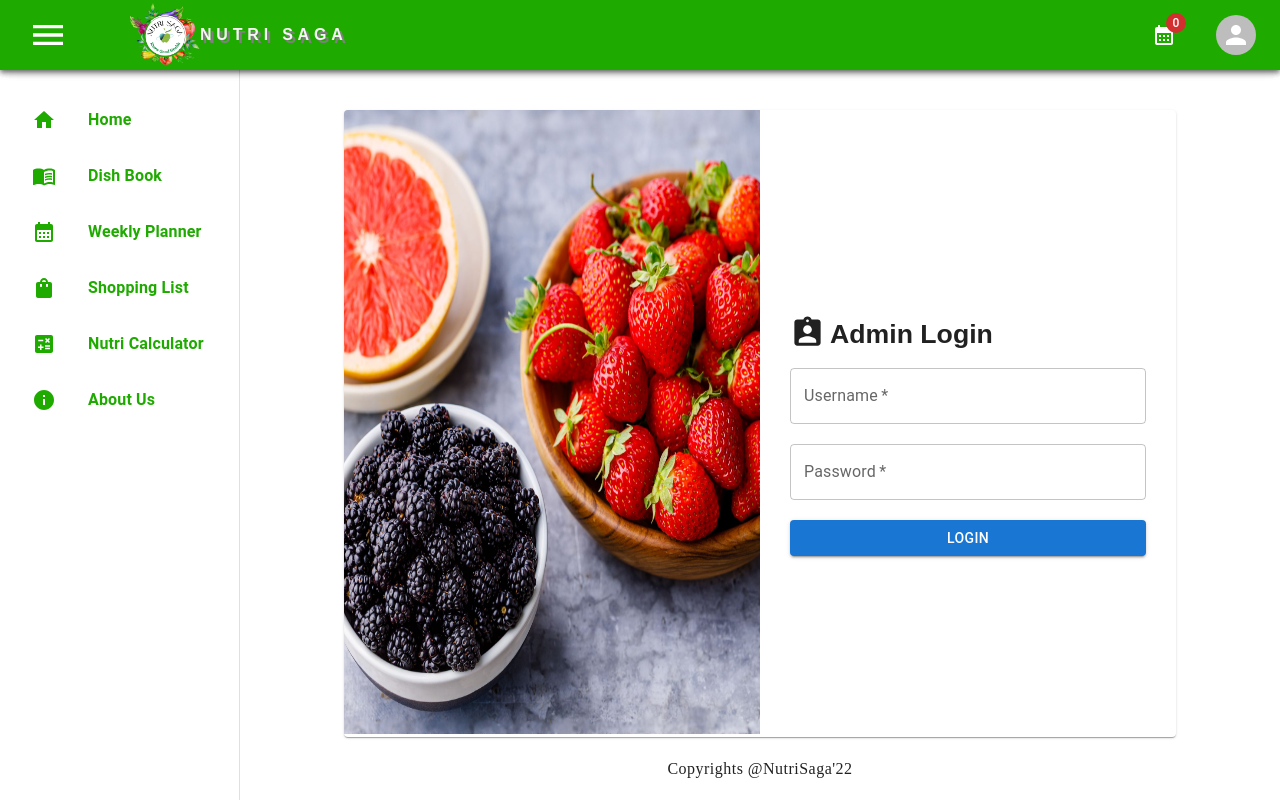
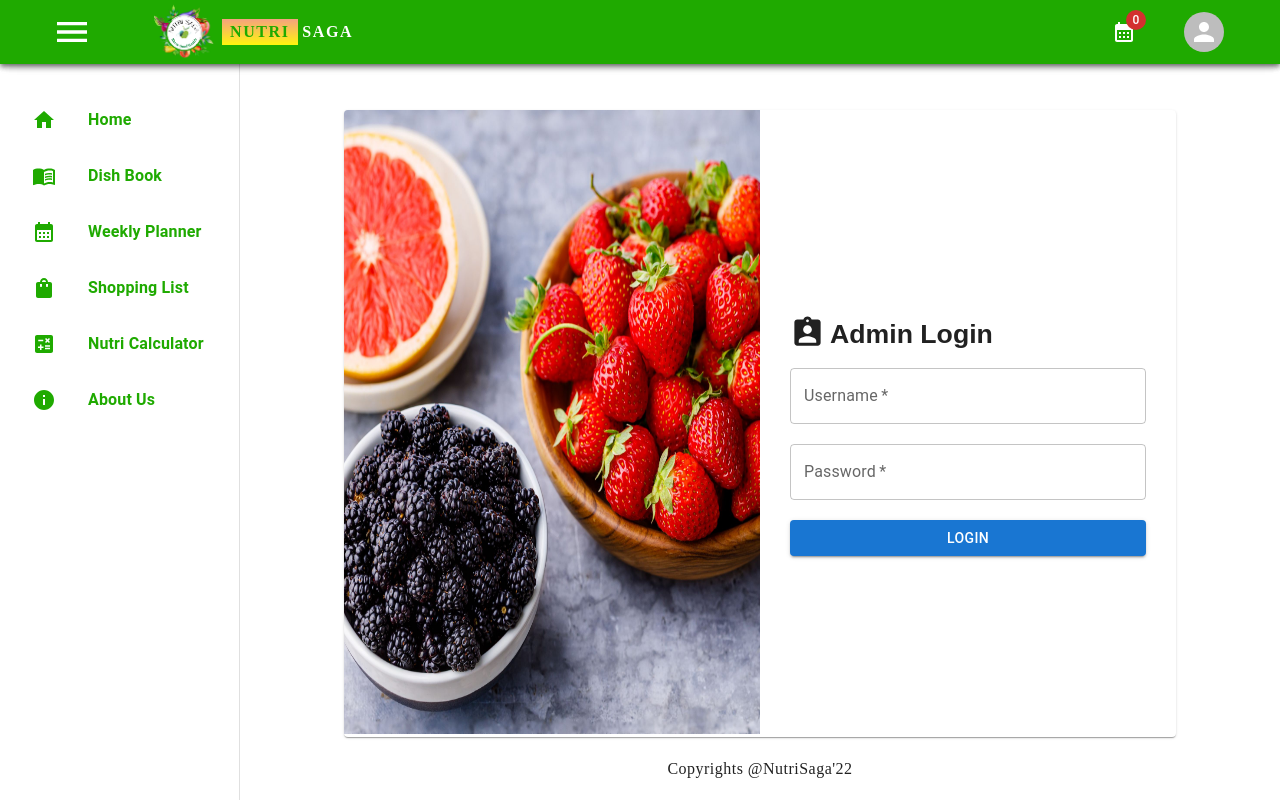
Before and after one commit to Nutri-saga/nutri-saga-web-app, a React (Create React App) app: page /login in a window 1280 px wide. Built offline with nearby package versions, Linux system fonts and the light colour scheme.

Commit message:
navbar corrected

```diff
--- a/src/Components/NavBar.jsx
+++ b/src/Components/NavBar.jsx
@@ -74,10 +74,11 @@ const NavBar = ({ handleMenu }) => {
   return (
     <AppBar position="static">
       <Container maxWidth="xl" sx={{ background: "#1faa00" }}>
-        <Toolbar disableGutters>
+        <Toolbar sx={{ display: "flex", justifyContent: "space-between" }}>
           <div
             style={{
               display: "flex",
+              justifyContent: "space-between",
               alignItems: "center",
               marginLeft: "-8px",
             }}
@@ -91,109 +92,42 @@ const NavBar = ({ handleMenu }) => {
 
             <Link style={{ textDecoration: "none" }} to="/">
               <div style={{ display: "flex", alignItems: "center" }}>
-                <img src={logo} width="70" />
+                <img src={logo} width="60" />
                 <Typography
                   variant="h6"
                   noWrap
                   component="a"
                   sx={{
-                    mr: 4,
-                    fontFamily: "sans-serif",
+                    ml: 1,
+                    fontFamily: "cursive",
                     fontWeight: 700,
-                    letterSpacing: ".3rem",
+                    fontSize: "20px",
+                    letterSpacing: "0.1rem",
                     textDecoration: "none",
                     textTransform: "uppercase",
                     fontSize: "16px",
-                    textShadow: "3px 3px gray",
-                    color: "whitesmoke",
+                    color: "white",
                   }}
                 >
-                  Nutri Saga{" "}
+                  <span
+                    style={{
+                      background: "linear-gradient(#F49590, yellow)",
+                      marginRight: "0.3rem",
+                      color: "#1faa00",
+                      padding: "0.5rem",
+                      fontFamily: "cursive",
+                      borderRadius: "4px",
+                    }}
+                  >
+                    Nutri
+                  </span>
+                  Saga
                 </Typography>
               </div>
             </Link>
           </div>
 
-          <Box sx={{ flexGrow: 1, display: { xs: "flex", md: "none" } }}>
-            <IconButton
-              size="large"
-              aria-label="account of current user"
-              aria-controls="menu-appbar"
-              aria-haspopup="true"
-              onClick={handleOpenNavMenu}
-              color="inherit"
-            >
-              <MenuIcon />
-            </IconButton>
-            <Menu
-              id="menu-appbar"
-              anchorEl={anchorElNav}
-              anchorOrigin={{
-                vertical: "bottom",
-                horizontal: "left",
-              }}
-              keepMounted
-              transformOrigin={{
-                vertical: "top",
-                horizontal: "left",
-              }}
-              open={Boolean(anchorElNav)}
-              onClose={handleCloseNavMenu}
-              sx={{
-                display: { xs: "block", md: "none" },
-              }}
-            >
-              {pages.map((page) => (
-                <MenuItem key={page} onClick={handleCloseNavMenu}>
-                  <Typography textAlign="center">{page}</Typography>
-                </MenuItem>
-              ))}
-            </Menu>
-          </Box>
-          <Typography
-            variant="h5"
-            noWrap
-            component="a"
-            href=""
-            sx={{
-              mr: 2,
-              display: { xs: "flex", md: "none" },
-              flexGrow: 1,
-              fontFamily: "monospace",
-              fontWeight: 700,
-              letterSpacing: ".3rem",
-              color: "inherit",
-              textDecoration: "none",
-            }}
-          >
-            <img width="200" src={logo} />
-          </Typography>
-          <Box sx={{ flexGrow: 1, display: { xs: "none", md: "flex" } }}>
-            {pages.map((page) => (
-              <Button
-                key={page}
-                onClick={() => handleButton(page)}
-                sx={{
-                  my: 2,
-                  color: "white",
-                  display: "block",
-                  display: "flex",
-                  fontWeight: "500",
-                }}
-              >
-                <span style={{ marginRight: "3px" }}>
-                  {page === "Home" && <HomeIcon />}
-                </span>
-                <span style={{ marginRight: "3px" }}>
-                  {page === "About" && <InfoIcon />}
-                </span>
-                <span style={{ marginRight: "3px" }}>
-                  {page === "Blog" && <BorderColorIcon />}
-                </span>
-                {page}
-              </Button>
-            ))}
-          </Box>
+          <Box sx={{ display: "flex", alignItems: "center" }}>
             <Box sx={{ marginRight: "40px" }}>
               <Badge
                 max={10}
@@ -207,17 +141,23 @@ const NavBar = ({ handleMenu }) => {
               </Badge>
             </Box>
             <Box sx={{ display: "flex", alignItems: "center" }}>
-            <Box sx={{ flexGrow: 0 }}>
-              <Tooltip title="Open settings">
+              <Box>
+                <Tooltip title="My Account">
                   {user ? (
-                  <IconButton onClick={handleOpenUserMenu} sx={{ p: 0 }}>
+                    <IconButton
+                      onClick={handleOpenUserMenu}
+                      sx={{ fontSize: "12px" }}
+                    >
                       <Avatar
                         alt={user.username.toString().toUpperCase().charAt(0)}
                         src="/static/images/avatar/2.jpg"
                       />
                     </IconButton>
                   ) : (
-                  <IconButton onClick={handleOpenUserMenu} sx={{ p: 0 }}>
+                    <IconButton
+                      onClick={handleOpenUserMenu}
+                      sx={{ fontSize: "12px" }}
+                    >
                       <Avatar />
                     </IconButton>
                   )}
@@ -282,6 +222,7 @@ const NavBar = ({ handleMenu }) => {
                 )}
               </Box>
             </Box>
+          </Box>
         </Toolbar>
       </Container>
     </AppBar>
--- a/src/Components/SideBar.jsx
+++ b/src/Components/SideBar.jsx
@@ -56,9 +56,9 @@ export default function SideBar(props) {
 
   const { user } = useContext(AuthContext);
 
-  const handleMenu = (value) => {
-    setOpen(!value);
-    console.log(value);
+  const handleSideBar = (item) => {
+    item.onClick(navigate);
+    setOpen((prev) => !prev);
   };
 
   return (
@@ -68,7 +68,7 @@ export default function SideBar(props) {
         position="fixed"
         sx={{ zIndex: (theme) => theme.zIndex.drawer + 1 }}
       >
-        <Navbar handleMenu={handleMenu} />
+        <Navbar handleMenu={() => setOpen((prev) => !prev)} />
       </AppBar>
       {open && (
         <Drawer
@@ -89,7 +89,7 @@ export default function SideBar(props) {
               <List>
                 {SidebarData.map((item, index) => (
                   <ListItem key={index}>
-                    <ListItemButton onClick={() => item.onClick(navigate)}>
+                    <ListItemButton onClick={() => handleSideBar(item)}>
                       <ListItemIcon>
                         <Icons type={item.text} />
                       </ListItemIcon>
@@ -127,7 +127,7 @@ export default function SideBar(props) {
 
                 {AdminSidebarData.map((item, index) => (
                   <ListItem key={index}>
-                    <ListItemButton onClick={() => item.onClick(navigate)}>
+                    <ListItemButton onClick={() => handleSideBar(item)}>
                       <ListItemIcon>
                         <Icons type={item.text} />
                       </ListItemIcon>
--- a/src/Pages/Dishes.jsx
+++ b/src/Pages/Dishes.jsx
@@ -5,7 +5,12 @@ import { getDishes } from "../Context/ComponentActions";
 
 //mui
 import Box from "@mui/material/Box";
-import { CircularProgress, TextField, Typography } from "@mui/material";
+import {
+  CircularProgress,
+  OutlinedInput,
+  TextField,
+  Typography,
+} from "@mui/material";
 import IconButton from "@mui/material/IconButton";
 import InputAdornment from "@mui/material/InputAdornment";
 import SearchIcon from "@mui/icons-material/Search";
@@ -27,6 +32,22 @@ const DivContainer = styled("div")(() => ({
   "&::-webkit-scrollbar-thumb": {
     backgroundColor: "#1faa00",
     borderRadius: "5px",
+  },
+}));
+
+const SearchBox = styled(Box)(() => ({
+  "& .MuiOutlinedInput-root": {
+    width: "200px",
+    fontSize: "12px",
+    background: "#FFFFFF",
+    borderRadius: "4px",
+    height: "1.8rem",
+    color: "#222222",
+    margin: 0,
+    padding: "1rem",
+  },
+  "& .MuiOutlinedInput-notchedOutline": {
+    border: "2px solid #1faa00",
   },
 }));
 
@@ -75,41 +96,27 @@ function Dishes() {
             fontWeight: "600",
             padding: "0px 10px 0px 10px",
             letterSpacing: "0.05em",
+            fontSize: "18px",
           }}
         >
           Dish List
         </Typography>
-        <TextField
-          value={search}
-          onChange={(e) => setSearch(e.target.value)}
-          placeholder="Search by name..."
-          variant="outlined"
-          InputProps={{
-            startAdornment: (
-              <InputAdornment>
-                <IconButton>
-                  <SearchIcon sx={{ color: "#1faa00" }} />
-                </IconButton>
+        <SearchBox>
+          <OutlinedInput
+            placeholder="Search"
+            type="text"
+            value={search}
+            onChange={(e) => setSearch(e.target.value)}
+            startAdornment={
+              <InputAdornment position="start">
+                <SearchIcon fontSize="small" className="search-icon" />
               </InputAdornment>
-            ),
-            style: {
-              height: "40px",
-              width: "300px",
-              borderRadius: "20px",
-              marginRight: "10px",
-              color: "#1faa00",
-              boxShadow: "#1faa00 3px 3px 8px ",
-              color: "#1faa00",
-              fontWeight: "600",
-            },
-          }}
-        />
+            }
+          />
+        </SearchBox>
       </div>
-      <hr
-        style={{ boxShadow: "#1faa00 1px 1px 5px", borderColor: "#1faa00" }}
-      />
+      <hr style={{ opacity: "0.1", background: "gray" }} />
       <DivContainer>
-        {console.log(data)}
         {data.length > 0 ? (
           <Box
             sx={{
```
Lines whose indentation alone changed are shown as unchanged.
